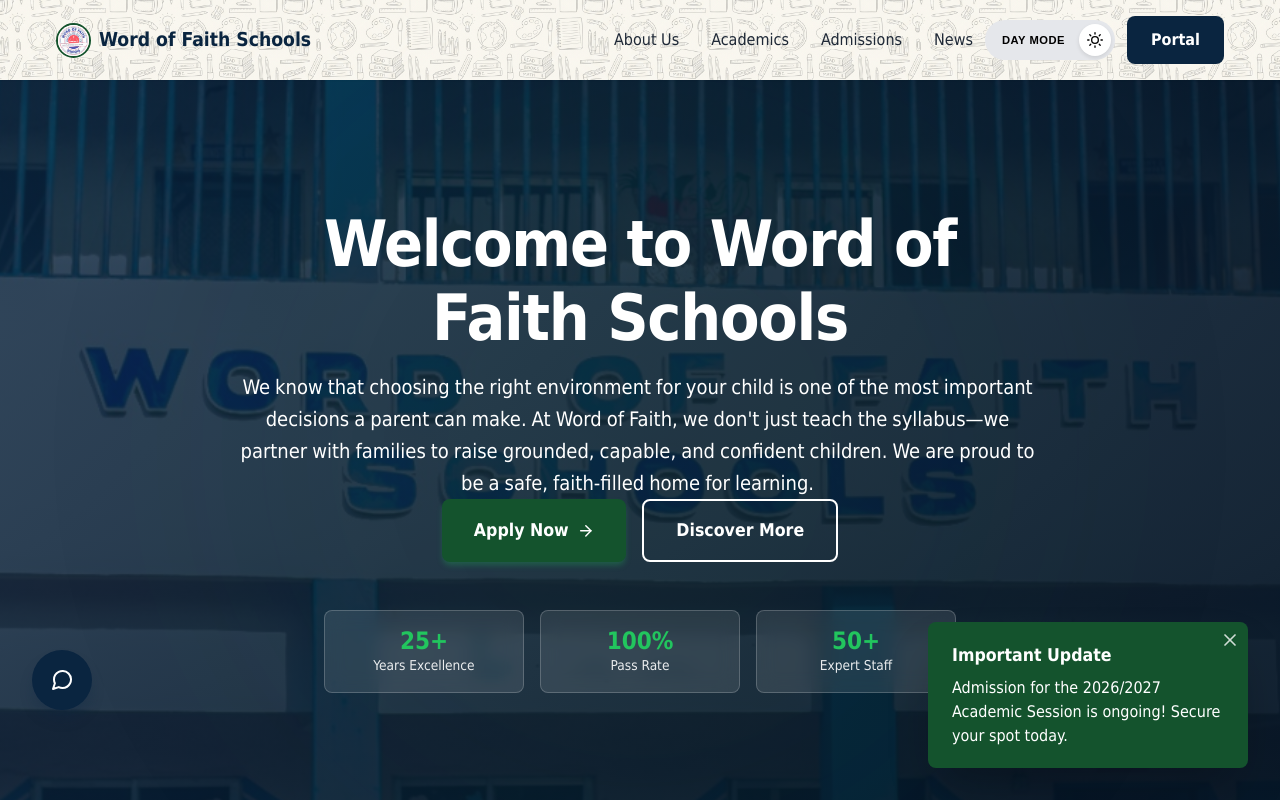
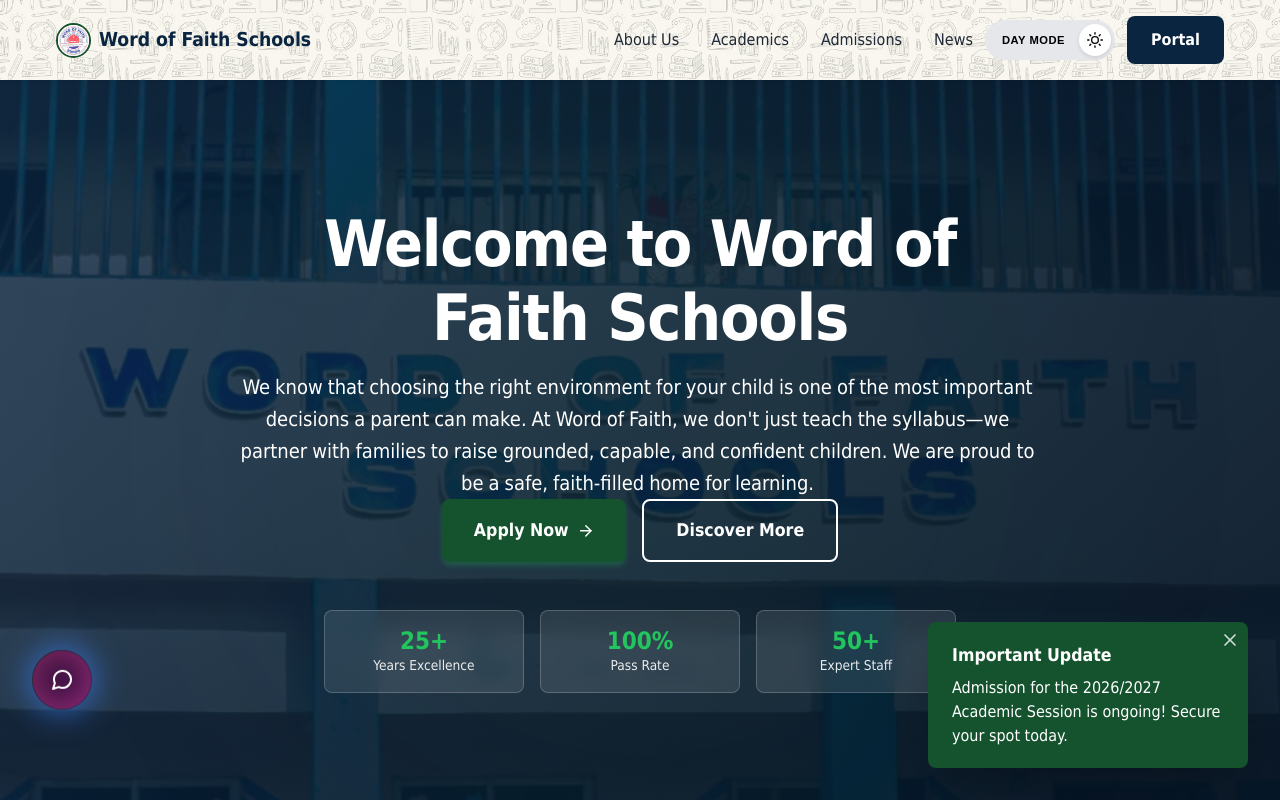
Before and after one commit to Constantine1-web/word-of-faith-portal, a Next.js app: page / in a window 1280 px wide. Shown: the top 800 px of the page. Built offline with nearby package versions, Linux system fonts and the light colour scheme.

Commit message:
Apply holographic glowing orb style to AI chat button

```diff
--- a/src/components/Faithbot.tsx
+++ b/src/components/Faithbot.tsx
@@ -253,9 +253,28 @@ export default function Faithbot() {
     <>
       <style>{`
         @keyframes faithbot-float {
-          0% { box-shadow: 0 10px 15px -3px rgba(10, 37, 64, 0.3); }
-          50% { box-shadow: 0 20px 25px -5px rgba(10, 37, 64, 0.4); }
-          100% { box-shadow: 0 10px 15px -3px rgba(10, 37, 64, 0.3); }
+          0% { transform: translateY(0px); }
+          50% { transform: translateY(-5px); }
+          100% { transform: translateY(0px); }
+        }
+
+        @keyframes orb-glow {
+          0% { box-shadow: 0 0 15px 2px rgba(236, 72, 153, 0.5), inset 0 0 20px 5px rgba(59, 130, 246, 0.4); }
+          50% { box-shadow: 0 0 30px 5px rgba(59, 130, 246, 0.6), inset 0 0 30px 10px rgba(236, 72, 153, 0.5); }
+          100% { box-shadow: 0 0 15px 2px rgba(236, 72, 153, 0.5), inset 0 0 20px 5px rgba(59, 130, 246, 0.4); }
+        }
+
+        @keyframes orb-bg-shift {
+          0% { background-position: 0% 50%; }
+          50% { background-position: 100% 50%; }
+          100% { background-position: 0% 50%; }
+        }
+
+        .ai-orb-btn {
+          background: linear-gradient(135deg, #0a0520, #2a0845, #0a0520, #100520) !important;
+          background-size: 300% 300% !important;
+          border: 1px solid rgba(255, 255, 255, 0.15) !important;
+          animation: faithbot-float 3s ease-in-out infinite, orb-glow 4s ease-in-out infinite, orb-bg-shift 6s ease-in-out infinite !important;
         }
       `}</style>
 
@@ -265,18 +284,19 @@ export default function Faithbot() {
         onTouchStart={handleTouchStart}
         onTouchMove={handleTouchMove}
         onTouchEnd={handleTouchEnd}
+        className={(!isOpen && !isDragging) ? "ai-orb-btn" : ""}
         style={{
           position: "fixed",
           top: btnPos ? `${btnPos.y}px` : "auto",
           left: btnPos ? `${btnPos.x}px` : "2rem",
           bottom: btnPos ? "auto" : "2rem",
-          background: "var(--bg-dark)",
+          background: (isOpen || isDragging) ? "var(--bg-dark)" : undefined,
           color: "white",
           borderRadius: "50%",
           width: "clamp(45px, 12vw, 60px)",
           height: "clamp(45px, 12vw, 60px)",
-          border: "none",
-          boxShadow: "var(--shadow-lg)",
+          border: (isOpen || isDragging) ? "none" : undefined,
+          boxShadow: (isOpen || isDragging) ? "var(--shadow-lg)" : undefined,
           cursor: isDragging ? "grabbing" : "pointer",
           zIndex: 9999,
           fontSize: "clamp(1.2rem, 4vw, 1.5rem)",
@@ -284,11 +304,10 @@ export default function Faithbot() {
           alignItems: "center",
           justifyContent: "center",
           transition: isDragging ? "none" : "top 0.3s, left 0.3s",
-          animation: (isOpen || isDragging) ? "none" : "faithbot-float 3s ease-in-out infinite",
           touchAction: "none"
         }}
       >
-        {isOpen ? <FiX /> : <FiMessageCircle />}
+        <span style={{ position: "relative", zIndex: 2, display: "flex" }}>{isOpen ? <FiX /> : <FiMessageCircle />}</span>
       </button>
 
       {isOpen && (
```
